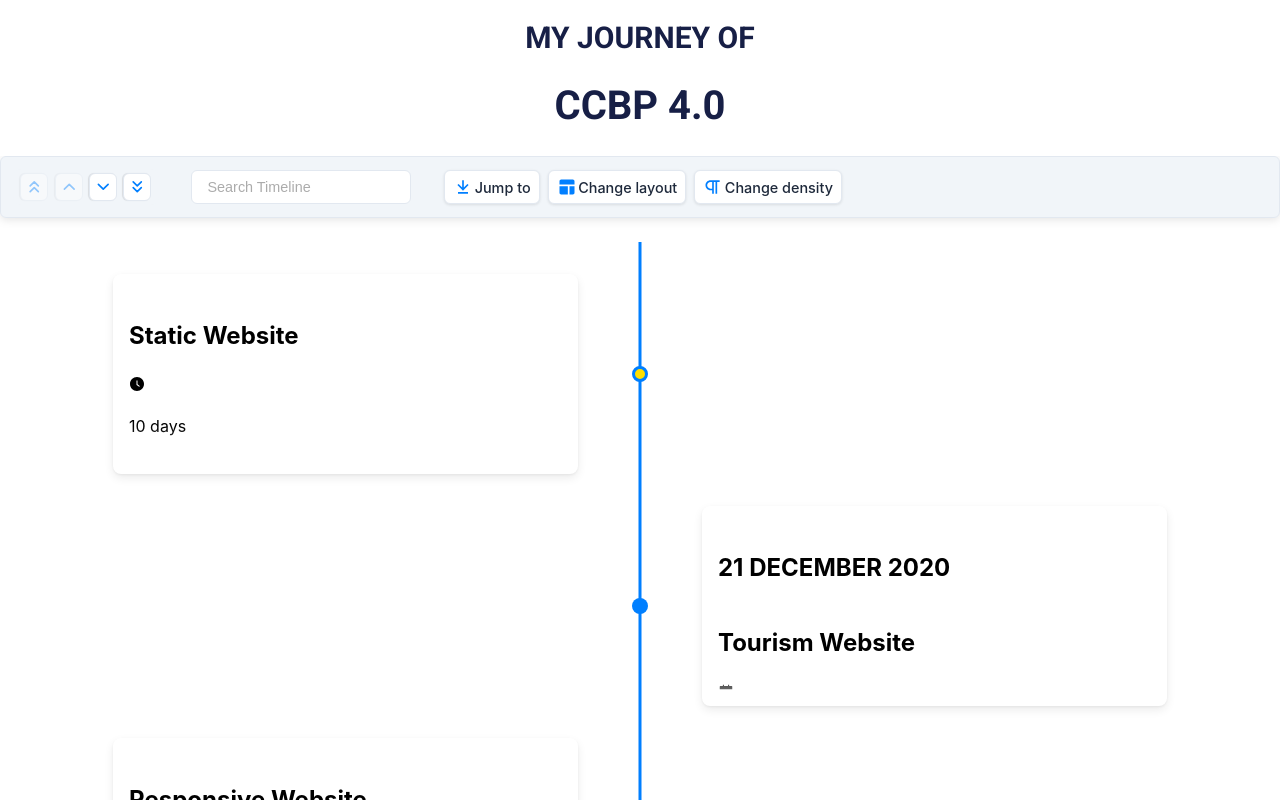
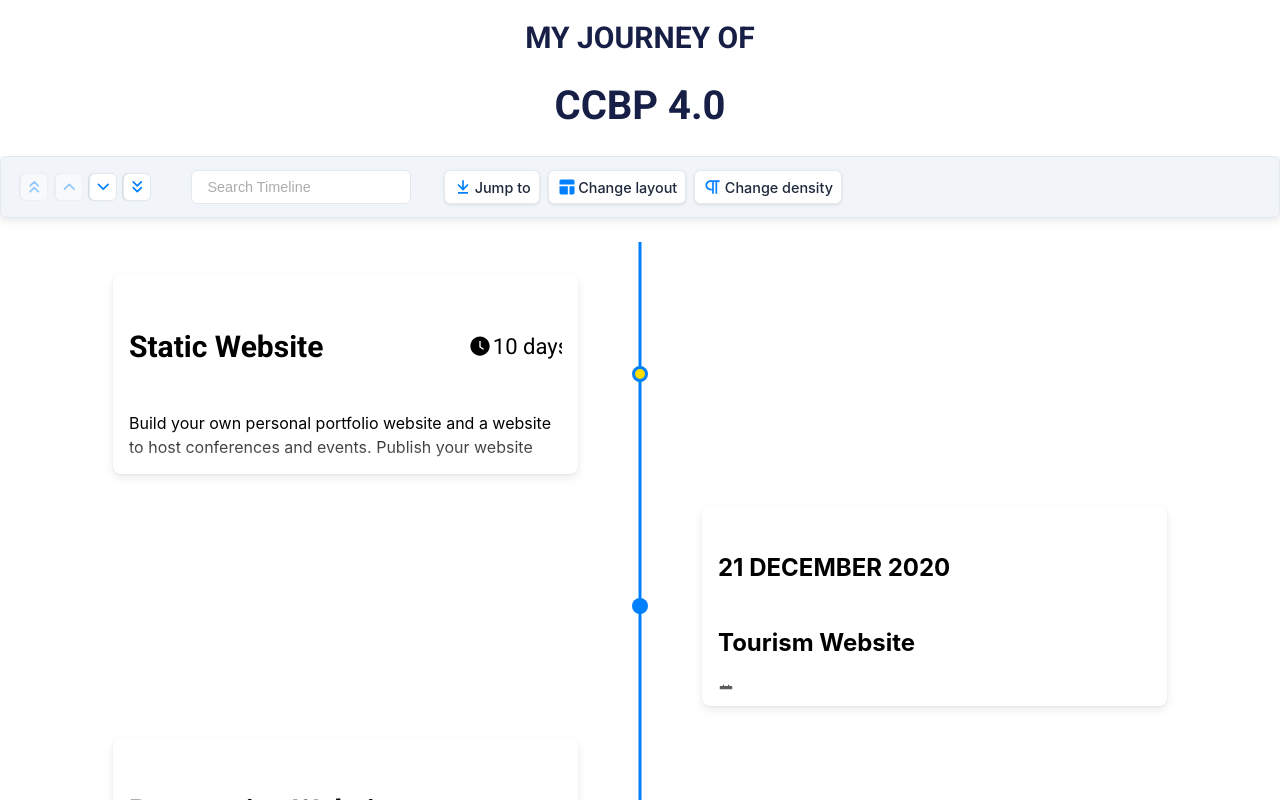
Before and after one commit to Govardhan447/-timelineViews, a React (Create React App) app: page / in a window 1280 px wide. Shown: the top 800 px of the page. Built offline with nearby package versions, Linux system fonts and the light colour scheme; a web font is replaced by a local one.

Commit message:
Update index.css

```diff
--- a/src/components/CourseTimelineCard/index.css
+++ b/src/components/CourseTimelineCard/index.css
@@ -2,3 +2,38 @@
   width: 500px;
   height: 400px;
 }
+.tags {
+  background-color: #9ca5ae;
+  margin: 10px;
+  font-size: 18px;
+  font-family: roboto;
+  padding: 7px;
+  border-radius: 5px;
+}
+.tags-container {
+  display: flex;
+  flex-direction: row;
+  align-items: flex-start;
+  flex-wrap: wrap;
+  font-size: 18px;
+  font-family: roboto;
+}
+.title-duration-container {
+  display: flex;
+  flex-direction: row;
+  justify-content: space-between;
+  align-items: center;
+  width: 450px;
+  font-size: 20px;
+  font-family: roboto;
+}
+.course-duration-container {
+  display: flex;
+  flex-direction: row;
+  justify-content: space-between;
+  align-items: center;
+  padding: 10px;
+  width: 120px;
+  font-size: 22px;
+  font-family: roboto;
+}
```
